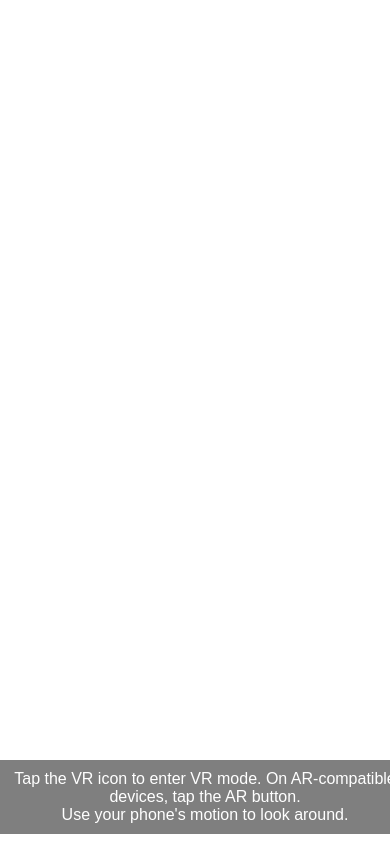
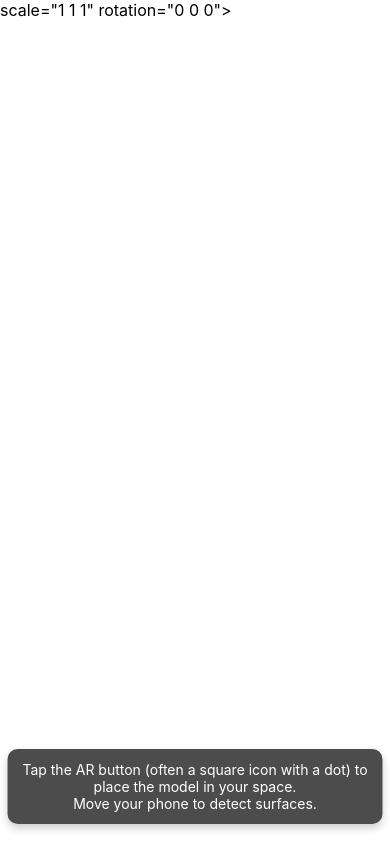
Before and after one commit to CZAR23/arandvr, a plain HTML site: page index.html in a window 390 px wide. Drawn offline with Linux system fonts and the light colour scheme.

Commit message:
Update index.html

```diff
--- a/index.html
+++ b/index.html
@@ -3,79 +3,144 @@
 <head>
     <meta charset="utf-8">
     <meta http-equiv="X-UA-Compatible" content="IE=edge">
-    <title>My GitHub Pages AR/VR Model</title>
-    <meta name="description" content="An A-Frame AR/VR model viewer hosted on GitHub Pages.">
+    <title>My Android AR Model Viewer</title>
+    <meta name="description" content="An A-Frame WebXR AR model viewer for Android phones.">
     <meta name="viewport" content="width=device-width, initial-scale=1, user-scalable=no, minimum-scale=1, maximum-scale=1">
 
+    <!-- A-Frame Library: The core framework for WebXR -->
     <script src="https://aframe.io/releases/1.5.0/aframe.min.js"></script>
 
     <style>
-        body { margin: 0; overflow: hidden; }
-        /* Optional: Basic styling for an instruction overlay */
+        /* Basic styling to ensure the scene fills the screen and instructions are visible */
+        body {
+            margin: 0;
+            overflow: hidden; /* Prevent scrolling */
+            font-family: 'Inter', sans-serif; /* Use Inter font */
+        }
+        /* Styling for the instruction overlay */
         #instructions {
             position: fixed;
-            bottom: 10px;
-            width: 100%;
+            bottom: 20px; /* Slightly higher from the bottom */
+            width: 90%; /* Take up most of the width */
+            left: 50%;
+            transform: translateX(-50%);
             text-align: center;
             color: white;
-            background-color: rgba(0, 0, 0, 0.5);
-            padding: 10px;
-            font-family: sans-serif;
+            background-color: rgba(0, 0, 0, 0.7); /* Slightly darker, more opaque background */
+            padding: 15px; /* More padding */
+            border-radius: 10px; /* Rounded corners */
+            font-size: 16px;
             z-index: 100;
+            box-shadow: 0 4px 8px rgba(0, 0, 0, 0.2); /* Subtle shadow */
+        }
+        /* Responsive adjustments for smaller screens */
+        @media (max-width: 600px) {
+            #instructions {
+                font-size: 14px;
+                padding: 12px;
+            }
         }
     </style>
 </head>
 <body>
+    <!--
+        A-Frame Scene:
+        - embedded: Makes the scene fit within the HTML document.
+        - vr-mode-ui="enabled: true": Enables the default VR/AR UI buttons.
+        - renderer: Configures the rendering engine for better visual quality.
+            - antialias: true: Smooths jagged edges.
+            - toneMapping:ACESFilmic: Improves color and light representation.
+            - colorManagement: true: Ensures consistent color display.
+        - ar-mode-ui: This is automatically handled by A-Frame's WebXR component
+                      when 'vr-mode-ui' is enabled and an AR-compatible device is detected.
+                      A button to "Enter AR" will appear.
+    -->
     <a-scene embedded vr-mode-ui="enabled: true" renderer="antialias: true; toneMapping:ACESFilmic; colorManagement: true;">
 
+        <!-- Asset Management: Define and load your 3D model -->
         <a-assets>
-            <a-asset-item id="myModel" src="Inclinometer.glb"></a-asset-item>
-            </a-assets>
+            <!--
+                IMPORTANT: Replace 'your_model.glb' with the EXACT filename of your 3D model.
+                Since you confirmed it's in the same folder as index.html, no subfolder path is needed.
+                Example: If your file is named 'robot.glb', change src="your_model.glb" to src="robot.glb".
+            -->
+            <a-asset-item id="myModel" src="your_model.glb"></a-asset-item>
+        </a-assets>
 
+        <!--
+            Your 3D Model Entity:
+            - gltf-model: Links this entity to the loaded GLB model asset.
+            - position: Initial position in the 3D scene (X Y Z coordinates).
+                        For AR, this initial position often doesn't matter much as the user will place it.
+                        However, it's good to have a default for desktop viewing.
+            - scale: Adjusts the size of your model. 1 1 1 is default size.
+                     If your model appears too large or too small, adjust these values.
+                     e.g., scale="0.1 0.1 0.1" for 1/10th size.
+            - rotation: Initial rotation around X, Y, Z axes (in degrees).
+        -->
         <a-entity
             gltf-model="#myModel"
-            position="0 1.6 -3"  scale="1 1 1"       rotation="0 0 0">
+            position="0 0 -3"  <!-- Placed 3 meters in front of the camera, at ground level -->
+            scale="1 1 1"      <!-- Adjust scale as needed for your model's size -->
+            rotation="0 0 0">
         </a-entity>
 
-        <a-camera position="0 1.6 0"> <a-cursor></a-cursor> </a-camera>
+        <!--
+            Camera:
+            - This is the user's viewpoint.
+            - The default A-Frame camera handles ARCore's camera feed when in AR mode.
+        -->
+        <a-camera position="0 0 0">
+            <!-- A-Frame cursor for basic interaction (e.g., clicking on objects) -->
+            <a-cursor></a-cursor>
+        </a-camera>
 
+        <!--
+            Basic Lighting for the scene:
+            - Ambient light: Provides uniform light from all directions.
+            - Directional light: Simulates a light source like the sun.
+        -->
         <a-light type="ambient" color="#BBB"></a-light>
         <a-light type="directional" position="1 1 1" intensity="0.5"></a-light>
         <a-light type="directional" position="-1 1 -1" intensity="0.5"></a-light>
 
+        <!--
+            Ground Plane and Sky (Optional for AR, but good for initial 3D view):
+            - In AR mode, these will typically be hidden as the real world camera feed takes over.
+        -->
         <a-plane position="0 0 -4" rotation="-90 0 0" width="10" height="10" color="#7BC8A4"></a-plane>
         <a-sky color="#ECECEC"></a-sky>
 
-        </a-scene>
+    </a-scene>
 
+    <!-- Instructions overlay for the user -->
     <div id="instructions">
-        Tap the VR icon to enter VR mode. On AR-compatible devices, tap the AR button.
+        Tap the AR button (often a square icon with a dot) to place the model in your space.
         <br>
-        Use your phone's motion to look around.
+        Move your phone to detect surfaces.
     </div>
 
     <script>
-        // You can add more JavaScript here for interactions if needed.
-        // For instance, to place the model on a detected surface in AR:
-        // This usually involves listening to `ar-hit-test-result` events
-        // or creating a more elaborate AR setup.
-        // A-Frame's default WebXR handling will often provide an "Enter AR" button automatically.
         const scene = document.querySelector('a-scene');
+        const instructions = document.getElementById('instructions');
 
+        // Listen for when the user enters AR/VR mode
         scene.addEventListener('enter-vr', function() {
-            // Hide instructions when VR/AR is entered
-            document.getElementById('instructions').style.display = 'none';
-            console.log("Entered VR/AR mode");
+            // Hide instructions when in immersive mode
+            instructions.style.display = 'none';
+            console.log("Entered AR/VR mode");
         });
 
+        // Listen for when the user exits AR/VR mode
         scene.addEventListener('exit-vr', function() {
-            // Show instructions when VR/AR is exited
-            document.getElementById('instructions').style.display = 'block';
-            console.log("Exited VR/AR mode");
+            // Show instructions again when exiting immersive mode
+            instructions.style.display = 'block';
+            console.log("Exited AR/VR mode");
         });
 
-        // A-Frame tries to automatically give you an "Enter AR" button if WebXR AR is supported.
-        // No explicit AR.js setup is needed for basic WebXR AR in A-Frame 1.x.
+        // You can add more advanced AR placement logic here if needed.
+        // A-Frame's WebXR integration usually provides a good default experience
+        // where the AR button appears, and the user can tap to place the model.
     </script>
 </body>
 </html>
```
